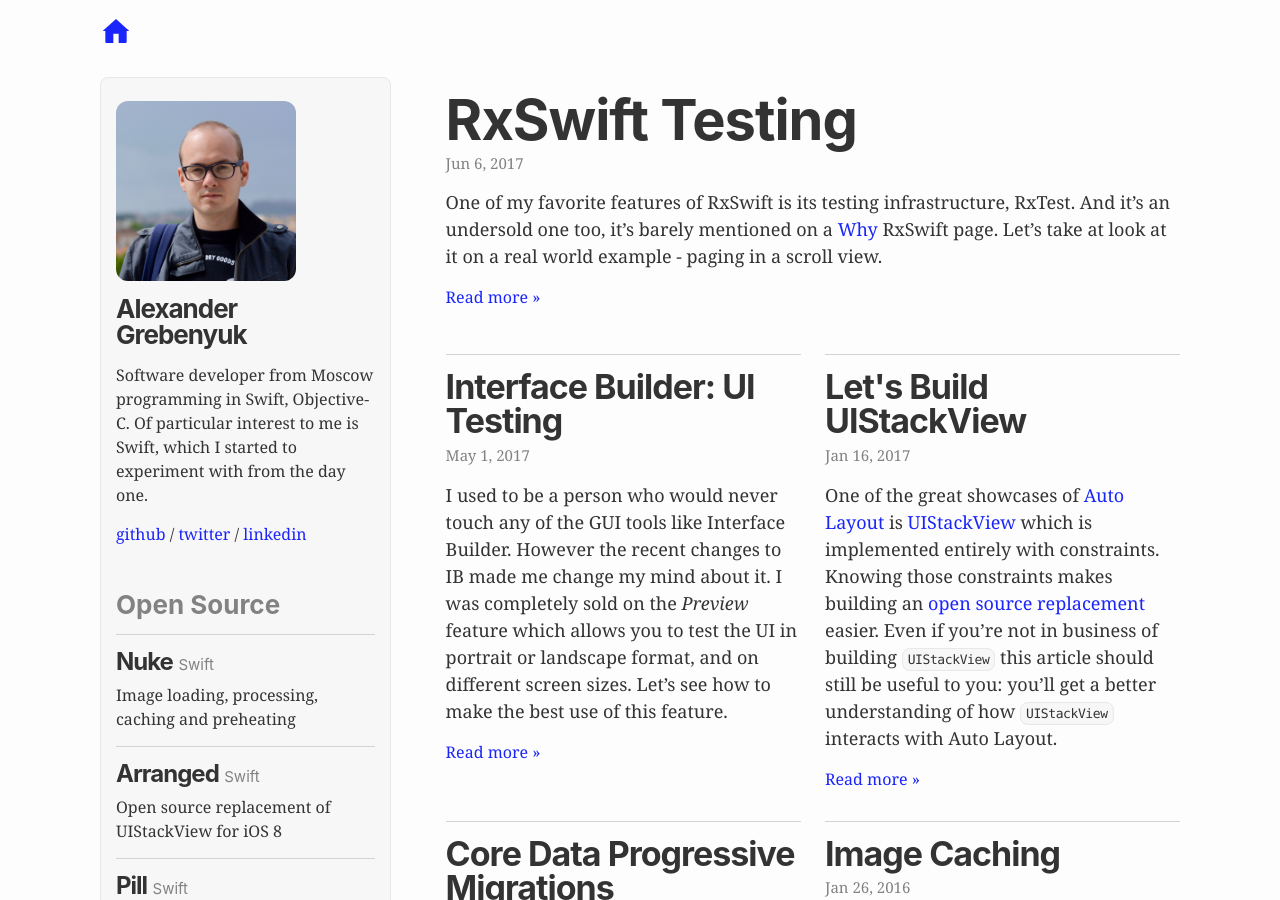
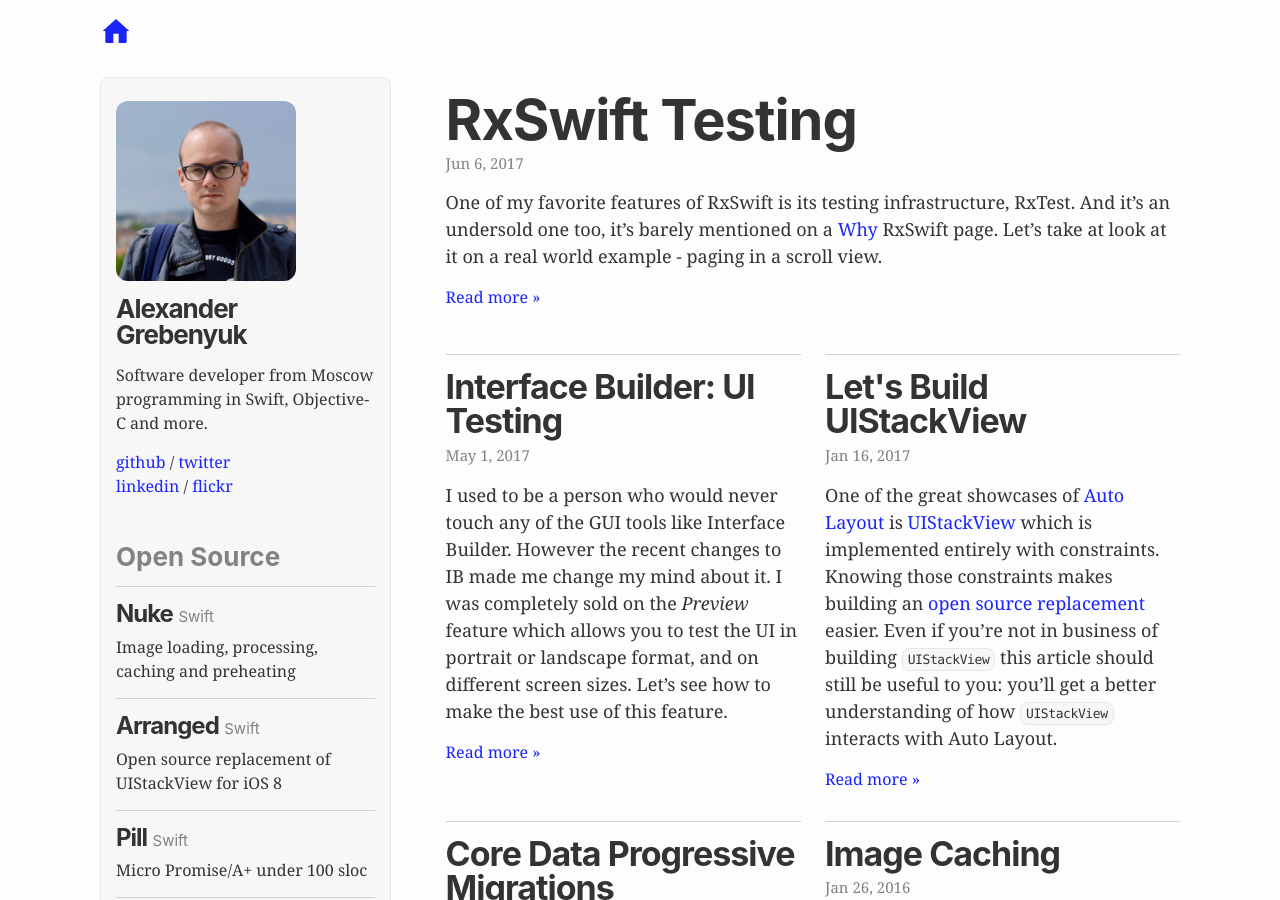
Before and after one commit to hyling/kean.github.io, a Jekyll site: the page built from index.html, in a window 1280 px wide and 900 px high. Built offline with Jekyll 4.4.1, drawn with Linux system fonts in a browser that asks for light colours.

Commit message:
Update sidebar info

```diff
--- a/_includes/sidebar-header.html
+++ b/_includes/sidebar-header.html
@@ -4,8 +4,8 @@
 
 <h2 class="sidebar-title">Alexander<br/>Grebenyuk</h2>
 
-<p>Software developer from Moscow programming in Swift, Objective-C. Of particular interest to me is Swift, which I started to experiment with from the day one.</p>
+<p>Software developer from Moscow programming in Swift, Objective-C and more.</p>
 
-<p><a href="https://github.com/kean">github</a> <span>/</span> <a href="https://twitter.com/a_grebenyuk">twitter</a> <span>/</span> <a href="https://www.linkedin.com/in/alexander-grebenyuk">linkedin</a></p>
+<p><a href="https://github.com/kean">github</a> <span>/</span> <a href="https://twitter.com/a_grebenyuk">twitter</a> <br> <a href="https://www.linkedin.com/in/alexander-grebenyuk">linkedin</a> / <a href="https://www.flickr.com/photos/agrebenyuk/">flickr</a></p>
 
 </div>
```
